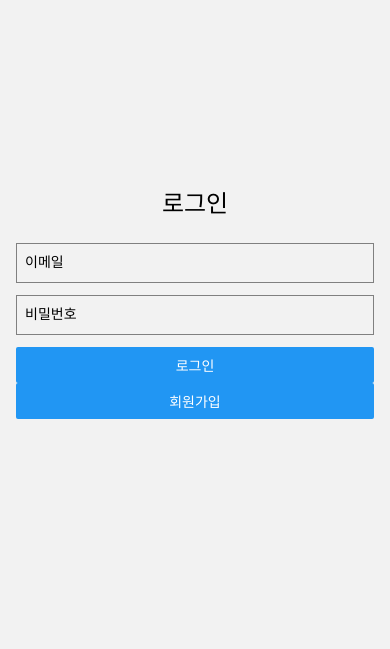
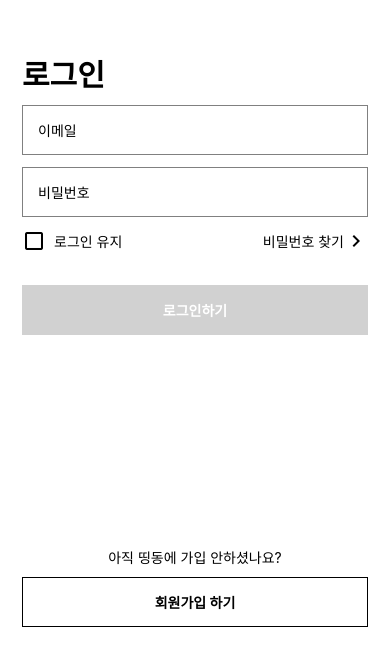
Before and after one commit to Drizzle03/TMANNER_APP, a React Native app in the folder TMANNER/: screen /Login in a window 390 px wide. Shown: the part 121-770 px from the top of the page. Built offline with nearby package versions, Linux system fonts and the light colour scheme.

Commit message:
Feat: Login 페이지 퍼블리싱

```diff
--- a/TMANNER/App.js
+++ b/TMANNER/App.js
@@ -6,6 +6,7 @@ import { createNativeStackNavigator } from '@react-navigation/native-stack';
 import HomeScreen from './screens/HomeScreen';
 import DetailsScreen from './screens/DetailsScreen';
 import LoginScreen from './screens/LoginScreen';
+import MainScreen from './screens/MainScreen';
 
 const Stack = createNativeStackNavigator();
 
@@ -17,6 +18,7 @@ function App() {
         <Stack.Screen name="Home" component={HomeScreen}/>
         <Stack.Screen name="Details" component={DetailsScreen} />
         <Stack.Screen name="Login" component={LoginScreen} />
+        <Stack.Screen name="Main" component={MainScreen}/>
       </Stack.Navigator>
     </NavigationContainer>
   );
--- a/TMANNER/package.json
+++ b/TMANNER/package.json
@@ -9,6 +9,7 @@
     "web": "expo start --web"
   },
   "dependencies": {
+    "@react-native-community/checkbox": "^0.5.16",
     "@react-navigation/native": "^6.1.7",
     "@react-navigation/native-stack": "^6.9.13",
     "expo": "~49.0.7",
@@ -18,7 +19,8 @@
     "react-native": "0.72.3",
     "react-native-safe-area-context": "^4.7.1",
     "react-native-screens": "^3.24.0",
-    "react-native-svg": "^13.11.0"
+    "react-native-svg": "^13.11.0",
+    "expo-checkbox": "~2.4.0"
   },
   "devDependencies": {
     "@babel/core": "^7.20.0",
--- a/TMANNER/screens/LoginScreen.js
+++ b/TMANNER/screens/LoginScreen.js
@@ -1,12 +1,15 @@
 import React, { useState } from "react";
-import { Button, View, Text, TextInput, StyleSheet } from "react-native";
+import { Button, View, Text, TextInput, StyleSheet, TouchableOpacity } from "react-native";
+import { MaterialIcons } from '@expo/vector-icons';
 
-function LoginScreen(props) {
+function LoginScreen({navigation}) {
     const [email, setEmail] = useState("");
     const [password, setPassword] = useState("");
+    const [isChecked, setChecked] = useState(false);
 
     return (
         <View style={styles.container}>
+            <View style={styles.inputcontainer}>
                 <Text style={styles.title}>로그인</Text>
 
                 <TextInput
@@ -26,33 +29,132 @@ function LoginScreen(props) {
                     secureTextEntry={true}
                     autoCapitalize="none"
                 />
+                <View>
+                    <View style={styles.inputBottomContainer}>
+                        <View style={styles.checkBoxContainer}>
+                            <TouchableOpacity onPress={() => setChecked(!isChecked)}>
+                                <MaterialIcons
+                                    name={isChecked ? 'check-box' : 'check-box-outline-blank'}
+                                    size={24}
+                                    color="#000"
+                                />
+                            </TouchableOpacity>
+                            <Text style={styles.checkboxText}>로그인 유지</Text>
+                        </View>
+                        <TouchableOpacity onPress={() => { /* 비밀번호 찾기 페이지로 이동 */ }}>
+                            <View style={styles.forgotPasswordContainer}>
+                                <Text>비밀번호 찾기</Text>
+                                <MaterialIcons
+                                    name="keyboard-arrow-right"
+                                    size={24}
+                                    color="#000"
+                                />
+                            </View>
+                        </TouchableOpacity>
+                    </View>
 
-            <Button title="로그인" onPress={() => { /* 로그인 처리 */ }} />
-            <Button title="회원가입" onPress={() => { /* 회원가입 페이지로 이동 */ }} />
+                <TouchableOpacity style={styles.loginButton} onPress={() => navigation.navigate('Main')}>
+                    <Text style={styles.loginButtonText}>로그인하기</Text>
+                </TouchableOpacity>
+
+                <View style={styles.signUpContainer}>
+                    <Text>아직 띵동에 가입 안하셨나요?</Text>
+                    <TouchableOpacity style={styles.signUpButton} onPress={() => { /* 로그인 처리 */ }}>
+                        <Text style={styles.signUpButtonText}>회원가입 하기</Text>
+                    </TouchableOpacity>
+                </View>
+            </View>
+            </View>
         </View>
     );
 }
 
 const styles = StyleSheet.create({
-
     container: {
         flex: 1,
-        padding: 16,
+        padding: 22,
         justifyContent: 'center',
+        backgroundColor: '#fff',
     },
+
+    inputcontainer: {
+        flex: 1,
+        marginTop: 150,
+    },
+
     title: {
-        fontSize: 24,
-        marginBottom: 24,
-        textAlign: 'center',
-        fontFamily: 'SUIT-Bold',
+        fontSize: 30,
+        marginBottom: 10,
+        fontWeight: "bold",
+        color: '#000',
     },
+
     input: {
-        height: 40,
+        height: 50,
         borderColor: 'gray',
         borderWidth: 1,
         marginBottom: 12,
-        paddingHorizontal: 8,
-        fontFamily: 'SUIT-Regular',
+        paddingHorizontal: 15,
+        fontSize: 14,
+    },
+
+    inputBottomContainer : {
+        flexDirection: 'row',
+        alignItems: 'center',
+        justifyContent: 'space-between',
+        marginBottom: 12,
+    },
+
+    checkBoxContainer: {
+        flexDirection: 'row',
+        alignItems: 'center',
+    },
+
+    checkboxText: {
+        marginLeft: 8,
+        marginRight: 8,
+    },
+
+    forgotPasswordContainer: {
+        flexDirection: 'row',
+        alignItems: 'center',
+    },
+
+    loginButton: {
+        height: 50,
+        backgroundColor: '#D1D1D1',
+        justifyContent: 'center',
+        alignItems: 'center',
+        marginBottom: 12,
+        marginTop: 20,
+    },
+
+    loginButtonText: {
+        color: '#fff',
+        fontWeight: 'bold'
+    },
+
+    signUpButton: {
+        width: '100%', // 이 줄 추가
+        height: 50,
+        paddingVertical:14,
+        paddingHorizontal: 120,
+        justifyContent: 'center',
+        alignItems: 'center',
+        borderWidth: 1,
+        borderColor: '#000',
+        marginTop: 10
+    },
+
+    signUpButtonText: {
+        color: '#000',
+        fontWeight: 'bold'
+    },
+
+    signUpContainer: {
+        justifyContent: 'center',
+        alignItems: 'center',
+        marginTop: 200,
     },
 });
 
--- /dev/null
+++ b/TMANNER/screens/MainScreen.js
@@ -0,0 +1,12 @@
+import React from "react";
+import { Button, View, Text } from 'react-native';
+
+function MainScreen(props) {
+    return (
+        <View style={{ flex: 1, alignItems: 'center', justifyContent: 'center' }}>
+            <Text>Home Screen</Text>
+        </View>
+    );
+}
+
+export default MainScreen;
```
Also changed, not shown: 1 other file (tests, documents, lock files or other folders). Lines whose indentation alone changed are shown as unchanged.
